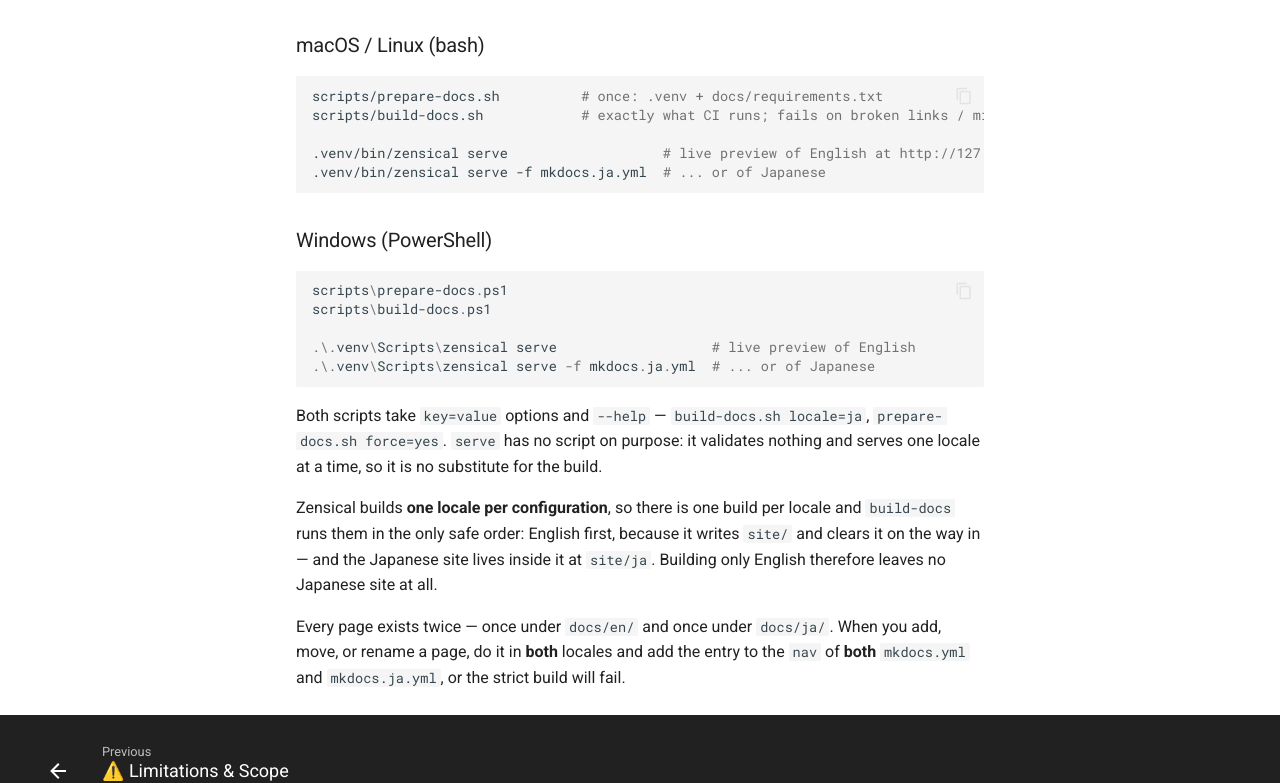
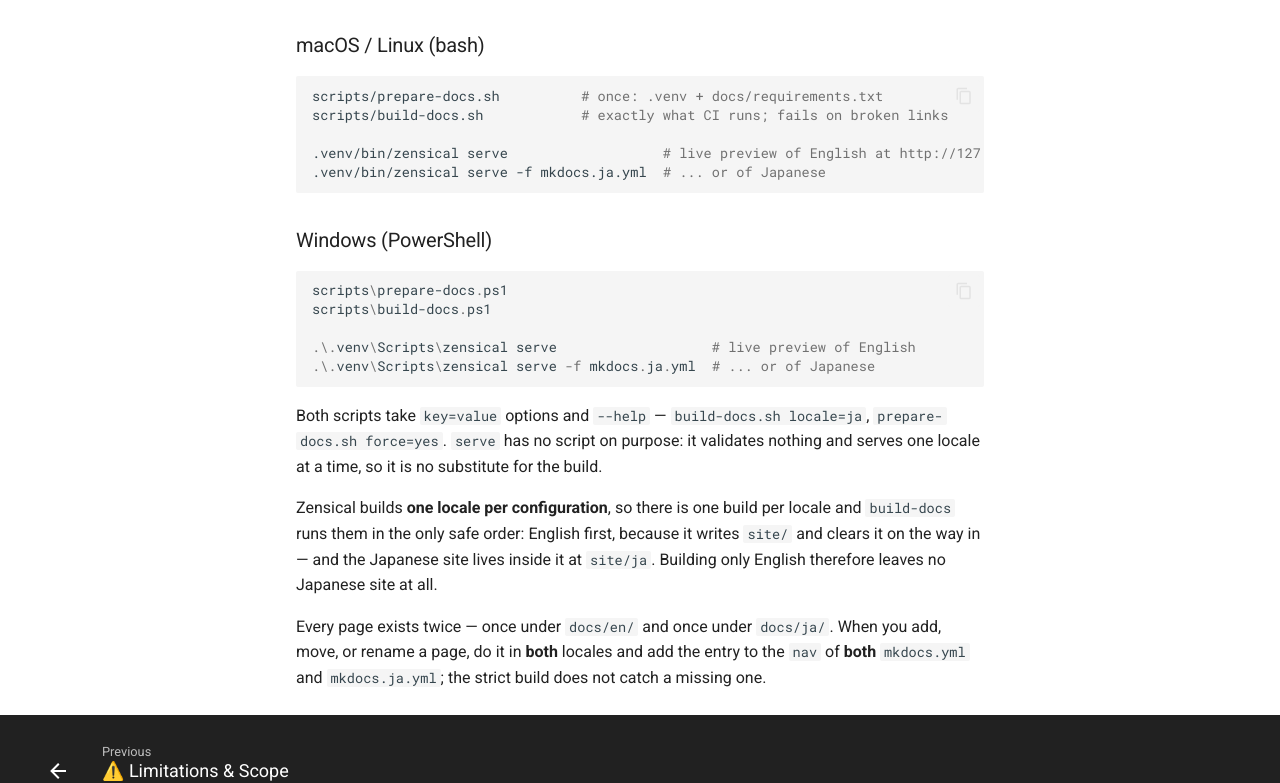
Before and after one commit to cri-middleware/SSConverterGUI, an MkDocs documentation site: the page built from docs/en/development.md, in a window 1280 px wide and 1400 px high, scrolled down 2356 px. Shown: the part 528-1311 px from the top of the window. Built offline with MkDocs 1.6.1 and Material for MkDocs 9.7.7, drawn with Linux system fonts in a browser that asks for light colours; comment, search, counter and statistics services are not loaded.

Commit message:
Correct what the docs and help say the builds catch
zensical's --strict fails a broken link or anchor, but builds a nav
entry that names a missing page without a word, even with strict: true
in the config (tried with 0.0.71), and publishes it as a dead nav link.
Text that said --strict catches it now says only what it does catch.

````diff
--- a/docs/en/development.md
+++ b/docs/en/development.md
@@ -120,7 +120,7 @@ Material theme, matching the other SpriteStudio player repositories. The sources
 
 ```bash
 scripts/prepare-docs.sh          # once: .venv + docs/requirements.txt
-scripts/build-docs.sh            # exactly what CI runs; fails on broken links / missing nav
+scripts/build-docs.sh            # exactly what CI runs; fails on broken links
 
 .venv/bin/zensical serve                   # live preview of English at http://127.0.0.1:8000
 .venv/bin/zensical serve -f mkdocs.ja.yml  # ... or of Japanese
@@ -147,4 +147,4 @@ English therefore leaves no Japanese site at all.
 
 Every page exists twice — once under `docs/en/` and once under `docs/ja/`. When you add, move, or
 rename a page, do it in **both** locales and add the entry to the `nav` of **both**
-`mkdocs.yml` and `mkdocs.ja.yml`, or the strict build will fail.
+`mkdocs.yml` and `mkdocs.ja.yml`; the strict build does not catch a missing one.
````
Also changed, not shown: docs/ja/development.md (+2 -2 lines), 6 other files.
